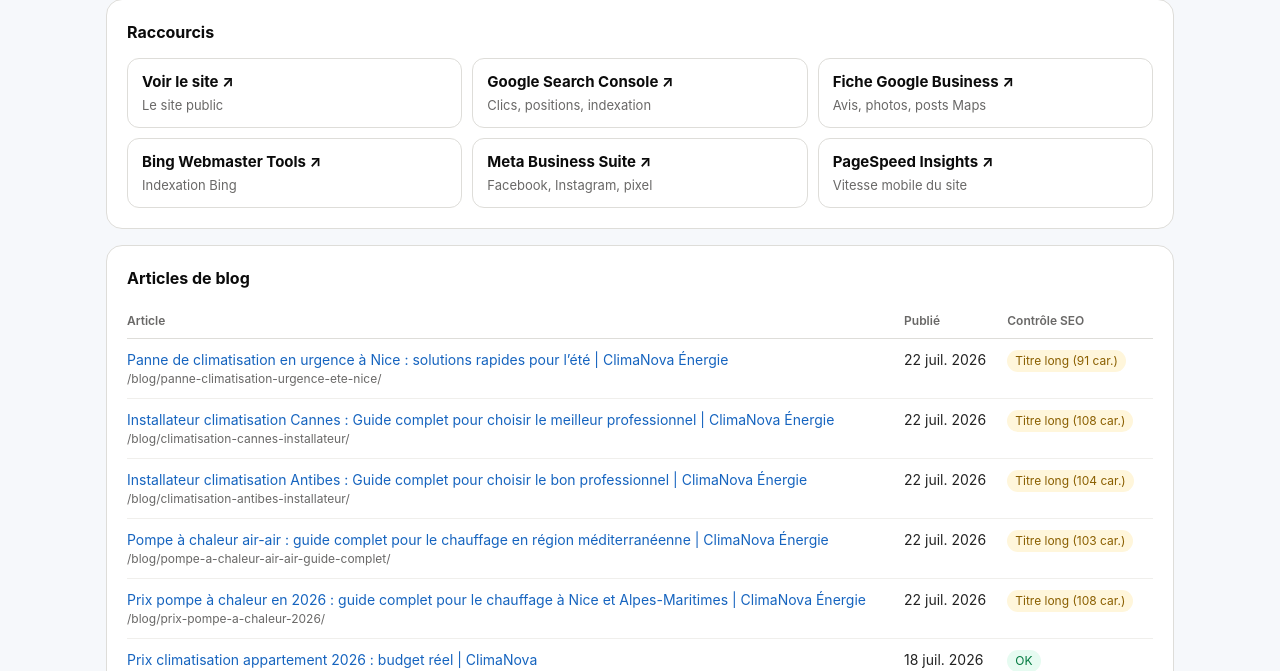
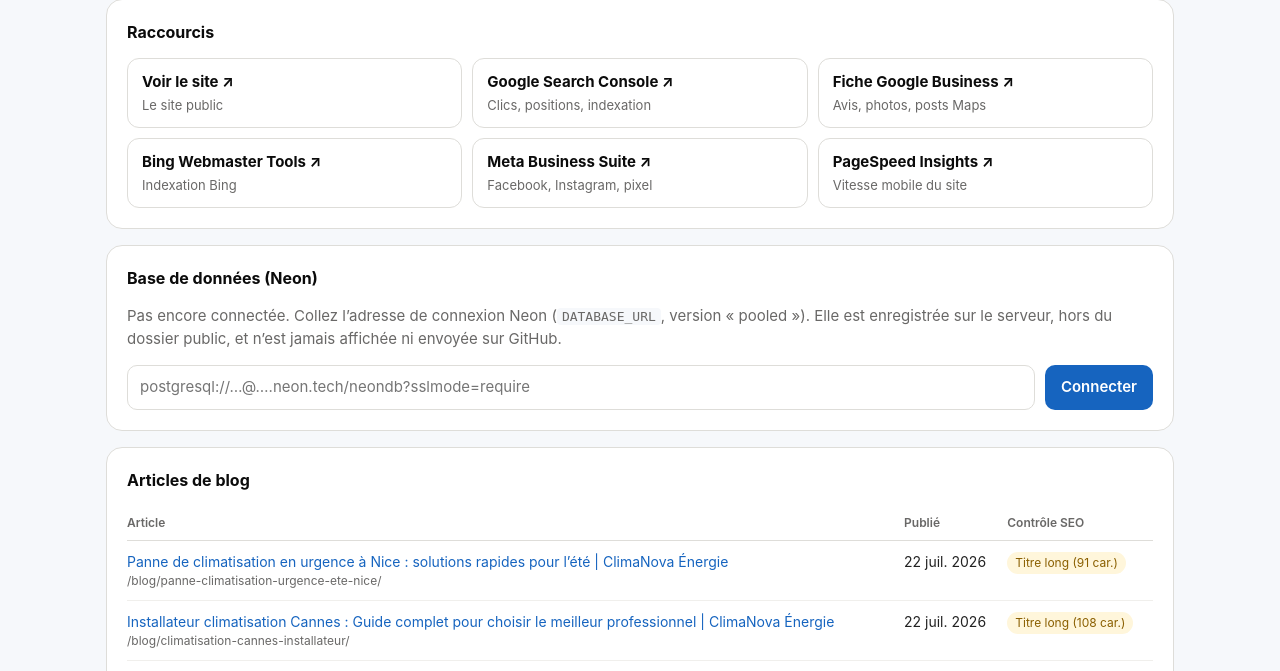
Before and after one commit to sofyanebarakat-beep/ClimaNova, a PHP site: page /admin/dashboard.php in a window 1280 px wide. Shown: the part 333-1004 px from the top of the page. Run offline with PHP 8.4, Linux system fonts and the light colour scheme; the visitor is signed in with stand-in values (Sample User, id 1).

Commit message:
Connect /admin to Neon Postgres (login history)
- admin/_inc/db.php: Neon SQL-over-HTTPS via curl (Hostinger PHP has no
  pdo_pgsql). DATABASE_URL comes from the environment or .env.local
  outside public_html, never from the repo.
- db/migrations/001_admin_activity.sql + db/migrate.php (npm run db:migrate).
- Login, failed login and logout are recorded; the dashboard shows
  connection status, recent history, and a one-time setup form.
- Deny .env*, package files, neon.ts, node_modules and db/ over HTTP.
- Remove the temporary host check page.

Co-Authored-By: Claude Opus 5.5 <noreply@anthropic.com>

```diff
--- a/admin/_inc/auth.php
+++ b/admin/_inc/auth.php
@@ -3,6 +3,9 @@
 declare(strict_types=1);
 
 require __DIR__ . '/config.php';
+require __DIR__ . '/db.php';
+
+date_default_timezone_set('Europe/Paris');
 
 const SESSION_IDLE_SECONDS = 7200;   // signed out after 2 h without activity
 const MAX_FAILED_ATTEMPTS  = 5;      // per IP address…
@@ -99,9 +102,11 @@ function attempt_login(string $email, string $password): bool
         & password_verify($password, ADMIN_PASSWORD_HASH); // both always evaluated
     if (!$ok) {
         record_failure();
+        log_admin_event('login_failed', $email);
         return false;
     }
     clear_failures();
+    log_admin_event('login', ADMIN_EMAIL);
     session_regenerate_id(true);
     $_SESSION['admin_email'] = ADMIN_EMAIL;
     $_SESSION['last_seen'] = time();
--- /dev/null
+++ b/admin/_inc/db.php
@@ -0,0 +1,121 @@
+<?php
+// Neon Postgres over HTTPS (Neon's SQL-over-HTTP endpoint, as used by @neondatabase/serverless).
+// Hostinger's PHP has no pdo_pgsql, but has curl, so this needs nothing installed on the host.
+//
+// The connection string is never committed (the repo is public). It is read, in order, from:
+//   1. the DATABASE_URL environment variable
+//   2. <parent of public_html>/.env.local  — on Hostinger, outside the web root (written by the dashboard setup form)
+//   3. <repo root>/.env.local               — local development only (git-ignored, never deployed)
+declare(strict_types=1);
+
+final class DbError extends RuntimeException {}
+
+function db_env_file_server(): string
+{
+    $docroot = rtrim((string) ($_SERVER['DOCUMENT_ROOT'] ?? ''), '/');
+    return ($docroot !== '' ? dirname($docroot) : dirname(__DIR__, 3)) . '/.env.local';
+}
+
+function db_read_env_file(string $file): ?string
+{
+    if (!is_file($file) || !is_readable($file)) return null;
+    foreach (file($file, FILE_IGNORE_NEW_LINES | FILE_SKIP_EMPTY_LINES) ?: [] as $line) {
+        if (preg_match('/^\s*DATABASE_URL\s*=\s*"?([^"\s]+)"?\s*$/', $line, $m)) return $m[1];
+    }
+    return null;
+}
+
+function db_url(): ?string
+{
+    static $url = false;
+    if ($url !== false) return $url;
+    $url = getenv('DATABASE_URL') ?: null;
+    $url ??= db_read_env_file(db_env_file_server());
+    $url ??= db_read_env_file(dirname(__DIR__, 2) . '/.env.local');
+    return $url;
+}
+
+function db_configured(): bool
+{
+    return db_url() !== null;
+}
+
+/** Only Neon Postgres URLs are accepted, so the setup form cannot point the server elsewhere. */
+function db_valid_url(string $url): bool
+{
+    $p = parse_url($url);
+    return is_array($p)
+        && in_array($p['scheme'] ?? '', ['postgres', 'postgresql'], true)
+        && !empty($p['user']) && !empty($p['pass'])
+        && preg_match('/^[a-z0-9-]+(\.[a-z0-9-]+)*\.neon\.tech$/', $p['host'] ?? '')
+        && !empty(trim($p['path'] ?? '', '/'));
+}
+
+/**
+ * Runs one parameterised statement and returns rows as associative arrays.
+ * Always pass values through $params ($1, $2, …), never by string concatenation.
+ */
+function db_query(string $sql, array $params = []): array
+{
+    $url = db_url();
+    if ($url === null) throw new DbError('Base de données non configurée');
+    $host = parse_url($url, PHP_URL_HOST);
+
+    $ch = curl_init("https://{$host}/sql");
+    curl_setopt_array($ch, [
+        CURLOPT_POST => true,
+        CURLOPT_RETURNTRANSFER => true,
+        CURLOPT_CONNECTTIMEOUT => 5,
+        CURLOPT_TIMEOUT => 15,
+        CURLOPT_HTTPHEADER => [
+            'Content-Type: application/json',
+            'Neon-Connection-String: ' . $url,
+            'Neon-Raw-Text-Output: true',
+            'Neon-Array-Mode: true',
+        ],
+        CURLOPT_POSTFIELDS => json_encode(
+            ['query' => $sql, 'params' => array_map(static fn ($v) => $v === null ? null : (string) $v, $params)],
+            JSON_THROW_ON_ERROR | JSON_UNESCAPED_UNICODE,
+        ),
+    ]);
+    $body = curl_exec($ch);
+    $status = (int) curl_getinfo($ch, CURLINFO_RESPONSE_CODE);
+    $curlErr = curl_error($ch);
+
+    if ($body === false) throw new DbError('Connexion à Neon impossible : ' . $curlErr);
+    $data = json_decode((string) $body, true);
+    if ($status !== 200 || !is_array($data)) {
+        throw new DbError('Erreur Neon : ' . (is_array($data) ? ($data['message'] ?? "HTTP $status") : "HTTP $status"));
+    }
+    $names = array_map(static fn ($f) => $f['name'], $data['fields'] ?? []);
+    return array_map(static fn ($row) => array_combine($names, $row), $data['rows'] ?? []);
+}
+
+/** Stores the connection string outside the web root. Returns the file written. */
+function db_save_url(string $url): string
+{
+    $file = db_env_file_server();
+    $ok = @file_put_contents($file, "# Neon Postgres — written by /admin setup. Do not share.\nDATABASE_URL=\"{$url}\"\n", LOCK_EX);
+    if ($ok === false) throw new DbError("Impossible d'écrire {$file}");
+    @chmod($file, 0600);
+    return $file;
+}
+
+/** Best-effort audit log: a database problem must never block logging in. */
+function log_admin_event(string $event, string $email): void
+{
+    if (!db_configured()) return;
+    try {
+        db_query(
+            'insert into admin_activity (email, event, ip, user_agent) values ($1, $2, $3::inet, $4)',
+            [
+                mb_substr(strtolower(trim($email)), 0, 254),
+                $event,
+                filter_var($_SERVER['REMOTE_ADDR'] ?? '', FILTER_VALIDATE_IP) ?: null,
+                mb_substr((string) ($_SERVER['HTTP_USER_AGENT'] ?? ''), 0, 300),
+            ],
+        );
+    } catch (Throwable $e) {
+        error_log('admin_activity insert failed: ' . $e->getMessage());
+    }
+}
--- a/admin/admin.css
+++ b/admin/admin.css
@@ -86,6 +86,14 @@ tr:last-child td { border-bottom: 0; }
 .badge.ok { background: var(--green-tint); color: #027a40; }
 .badge.warn { background: var(--warn-tint); color: #8a5f00; }
 
+h3 { font-size: 14px; color: var(--ink); margin: 18px 0 8px; }
+code { background: var(--bg); padding: 1px 5px; border-radius: 4px; font-size: 13px; }
+.badge.muted-badge { background: #f0efec; color: var(--muted); }
+.db-status { margin: 0; display: flex; align-items: center; gap: 8px; flex-wrap: wrap; }
+.db-form { display: flex; gap: 10px; margin-top: 12px; flex-wrap: wrap; }
+.db-form input { flex: 1 1 320px; font: inherit; padding: 10px 12px; border: 1px solid var(--border); border-radius: 10px; }
+.db-form .btn-primary { width: auto; margin-top: 0; }
+
 @media (max-width: 900px) {
   .tiles { grid-template-columns: repeat(2, 1fr); }
   .links { grid-template-columns: repeat(2, 1fr); }
--- a/admin/dashboard.php
+++ b/admin/dashboard.php
@@ -3,9 +3,45 @@ declare(strict_types=1);
 require __DIR__ . '/_inc/auth.php';
 require_login();
 
-// Everything here is read from the site's own files: no database.
+// Site figures are read from the site's own files; login history comes from Neon Postgres.
 $root = dirname(__DIR__);
 const SITE = 'https://climanova-energie.fr';
+
+// One-time setup: store the Neon connection string on the server, outside public_html.
+$dbNotice = '';
+if ($_SERVER['REQUEST_METHOD'] === 'POST' && ($_POST['action'] ?? '') === 'save_db') {
+    $url = trim((string) ($_POST['database_url'] ?? ''));
+    if (!csrf_valid($_POST['csrf'] ?? null)) {
+        $dbNotice = 'Session expirée, veuillez réessayer.';
+    } elseif (!db_valid_url($url)) {
+        $dbNotice = 'Ce n’est pas une adresse de connexion Neon valide (postgresql://…neon.tech/…).';
+    } else {
+        try {
+            db_save_url($url);
+            header('Location: /admin/dashboard.php#base-de-donnees');
+            exit;
+        } catch (DbError $e) {
+            $dbNotice = $e->getMessage();
+        }
+    }
+}
+
+$db = ['configured' => db_configured(), 'ok' => false, 'error' => '', 'version' => '', 'ms' => 0, 'activity' => []];
+if ($db['configured']) {
+    try {
+        $t = microtime(true);
+        $v = db_query("select split_part(version(), ' ', 2) as v");
+        $db['ms'] = (int) round((microtime(true) - $t) * 1000);
+        $db['version'] = $v[0]['v'] ?? '';
+        $db['activity'] = db_query(
+            'select created_at, email, event, host(ip) as ip from admin_activity order by created_at desc limit 15'
+        );
+        $db['ok'] = true;
+    } catch (DbError $e) {
+        $db['error'] = $e->getMessage();
+    }
+}
+$EVENT_LABELS = ['login' => ['Connexion', 'ok'], 'login_failed' => ['Échec de connexion', 'warn'], 'logout' => ['Déconnexion', 'muted-badge']];
 
 function page_info(string $root, string $url): array
 {
@@ -125,6 +161,47 @@ function issues_cell(array $p): string
     </div>
   </section>
 
+  <section class="card" id="base-de-donnees">
+    <h2>Base de données (Neon)</h2>
+    <?php if ($dbNotice): ?><div class="alert"><?= h($dbNotice) ?></div><?php endif; ?>
+
+    <?php if (!$db['configured']): ?>
+      <p class="muted">Pas encore connectée. Collez l’adresse de connexion Neon (<code>DATABASE_URL</code>, version « pooled »).
+        Elle est enregistrée sur le serveur, hors du dossier public, et n’est jamais affichée ni envoyée sur GitHub.</p>
+      <form method="post" action="/admin/dashboard.php#base-de-donnees" class="db-form">
+        <input type="hidden" name="csrf" value="<?= h(csrf_token()) ?>">
+        <input type="hidden" name="action" value="save_db">
+        <input type="password" name="database_url" required placeholder="postgresql://…@….neon.tech/neondb?sslmode=require" autocomplete="off">
+        <button type="submit" class="btn btn-primary">Connecter</button>
+      </form>
+    <?php elseif (!$db['ok']): ?>
+      <p><span class="badge warn">Erreur</span> <?= h($db['error']) ?></p>
+    <?php else: ?>
+      <p class="db-status"><span class="badge ok">Connectée</span>
+        <span class="muted">PostgreSQL <?= h($db['version']) ?> · réponse en <?= $db['ms'] ?> ms</span></p>
+      <h3>Historique des connexions</h3>
+      <?php if (!$db['activity']): ?>
+        <p class="muted">Aucune activité enregistrée pour l’instant.</p>
+      <?php else: ?>
+        <div class="table-wrap">
+          <table>
+            <thead><tr><th>Date</th><th>Événement</th><th>E-mail</th><th>Adresse IP</th></tr></thead>
+            <tbody>
+            <?php foreach ($db['activity'] as $a): [$label, $cls] = $EVENT_LABELS[$a['event']] ?? [$a['event'], 'muted-badge']; ?>
+              <tr>
+                <td class="nowrap"><?= h(date('d/m/Y H:i', strtotime($a['created_at']))) ?></td>
+                <td><span class="badge <?= $cls ?>"><?= h($label) ?></span></td>
+                <td><?= h($a['email']) ?></td>
+                <td class="muted"><?= h($a['ip'] ?? '—') ?></td>
+              </tr>
+            <?php endforeach; ?>
+            </tbody>
+          </table>
+        </div>
+      <?php endif; ?>
+    <?php endif; ?>
+  </section>
+
   <section class="card">
     <h2>Articles de blog</h2>
     <div class="table-wrap">
--- a/admin/logout.php
+++ b/admin/logout.php
@@ -3,6 +3,7 @@ declare(strict_types=1);
 require __DIR__ . '/_inc/auth.php';
 
 if ($_SERVER['REQUEST_METHOD'] === 'POST' && csrf_valid($_POST['csrf'] ?? null)) {
+    log_admin_event('logout', (string) ($_SESSION['admin_email'] ?? ''));
     logout();
 }
 header('Location: /admin/');
```
Also changed, not shown: admin/diag.php (deleted, +0 -17 lines), db/migrate.php (added, +21 -0 lines), neon.ts (added, +20 -0 lines), package.json (added, +12 -0 lines), .htaccess, db/.htaccess (added), db/migrations/001_admin_activity.sql (added), package-lock.json (added), 1 other file.
